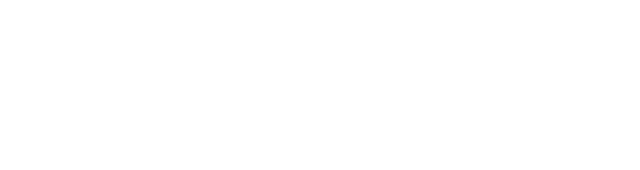
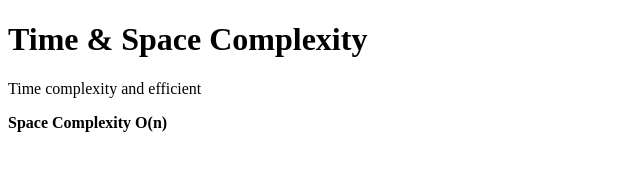
Before and after one commit to acciojob/time-and-space-complexity-Ujjal26, a website: page main.html in a window 1280 px wide. Shown: the whole page, without its empty margins (0-640 px from the left). Drawn offline with Linux system fonts and the light colour scheme.

Commit message:
created a submission

```diff
--- a/main.html
+++ b/main.html
@@ -8,6 +8,9 @@
 
 <body>
 	<!-- the entire body must be written by student -->
+	<H1> Time & Space Complexity</H1>
+	<p>Time complexity and efficient</p>
+	<p><b>Space Complexity O(n)</b></p>
     <script type="text/javascript" src="./script.js">
 </script>
 
```
